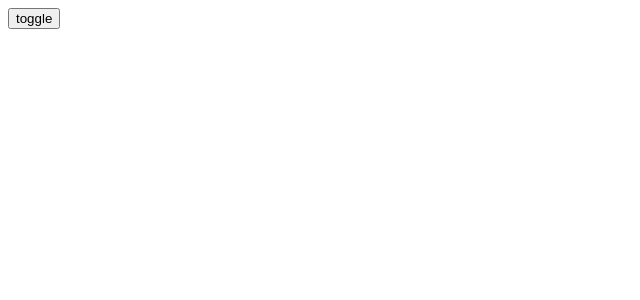
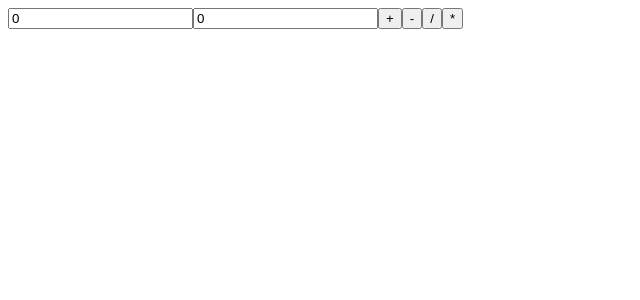
Before and after one commit to Ali-GreenHeart/fe13-react, a React (Vite) app: page / in a window 1280 px wide. Shown: the top 300 px of the page, without its empty margins (0-640 px from the left). Built offline with nearby package versions, Linux system fonts and the light colour scheme.

Commit message:
add Calculator

```diff
--- a/src/App.jsx
+++ b/src/App.jsx
@@ -1,12 +1,9 @@
-import { useState } from "react";
-import Circle from "./components/Circle";
+import Calculator from "./components/Calculator";
 
 function App() {
-    const [showCircle, setShowCircle] = useState(false)
     return (
         <>
-            <button onClick={() => setShowCircle(!showCircle)}>toggle</button>
-            {showCircle && <Circle />}
+            <Calculator />
         </>
     )
 }
--- /dev/null
+++ b/src/components/Calculator/index.jsx
@@ -0,0 +1,48 @@
+import { useEffect } from "react"
+import { useState } from "react"
+
+const Calculator = () => {
+    const [input, setInput] = useState({ ed1: 0, ed2: 0 })
+
+    const handleOperatorClick = (operator) => {
+        switch (operator) {
+            case '+':
+                console.log(input.ed1 + input.ed2)
+                break;
+            case '-':
+                console.log(input.ed1 - input.ed2)
+                break;
+            case '/':
+                console.log(input.ed1 / input.ed2)
+                break;
+            case '*':
+                console.log(input.ed1 * input.ed2)
+                break;
+        }
+        setInput({ ed1: 0, ed2: 0 })
+    }
+
+    return (
+        <>
+            <input
+                value={input.ed1}
+                type="text"
+                onChange={(e) => {
+                    setInput({ ...input, ed1: +e.target.value })
+                }}
+            />
+            <input
+                value={input.ed2}
+                type="text"
+                onChange={(e) => {
+                    setInput({ ...input, ed2: +e.target.value })
+                }}
+            />
+            <button onClick={() => handleOperatorClick('+')}>+</button>
+            <button onClick={() => handleOperatorClick('-')}>-</button>
+            <button onClick={() => handleOperatorClick('/')}>/</button>
+            <button onClick={() => handleOperatorClick('*')}>*</button>
+        </>
+    )
+}
+export default Calculator
```
